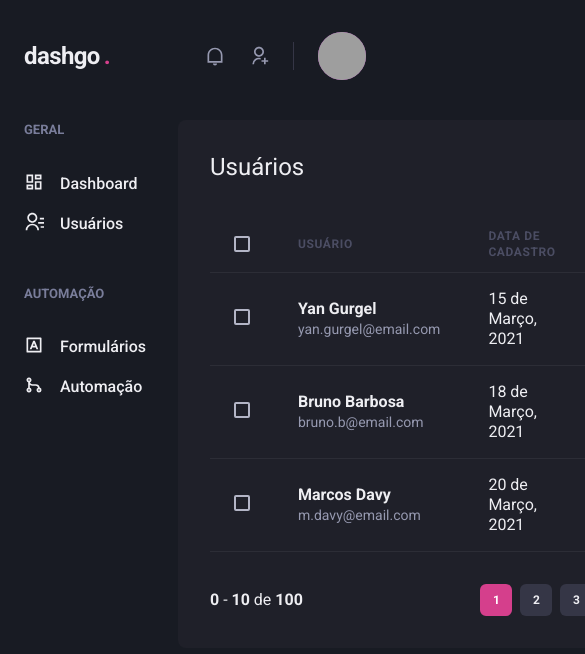
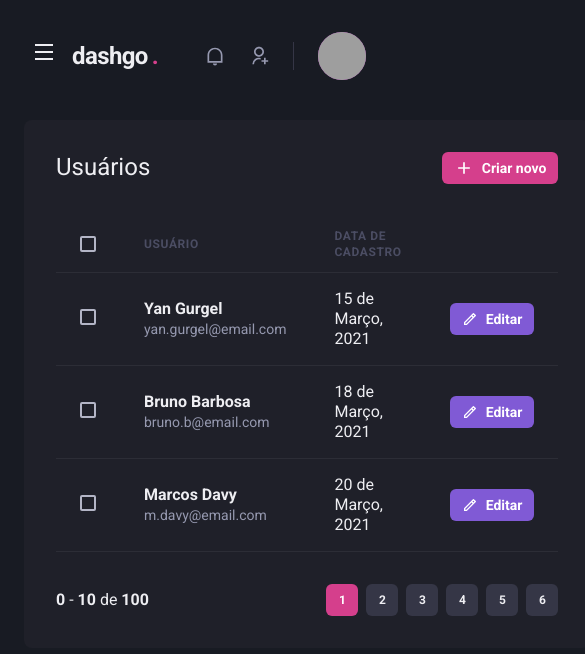
Before and after one commit to Yan-Gurgel/dashgo, a Next.js app: page /users in a window 390 px wide. Shown: the top 654 px of the page, 585 px wide, since content can reach past the window. Built offline with nearby package versions, Linux system fonts and the light colour scheme; grey boxes are pictures that could not be loaded.

Commit message:
Sidebar responsiva

```diff
--- a/src/components/Header/index.tsx
+++ b/src/components/Header/index.tsx
@@ -1,10 +1,16 @@
-import { Flex, useBreakpointValue } from '@chakra-ui/react'
+import { Flex, IconButton, useBreakpointValue, Icon } from '@chakra-ui/react'
+import { RiMenuLine } from 'react-icons/ri';
+import { useSidebarDrawer } from '../../contexts/SideBarDrawerContext';
 import { Logo } from './Logo';
 import { NotificationsNav } from './NotificationsNav';
 import { Profile } from './Profile'
 import { SeachBox } from './SearchBox';
 
 export function Header() {
+    const { onOpen } = useSidebarDrawer()
+
+
+
     //informação por padrão não visível, apenas visível a partir do tamanho lg
     const isWideVersion = useBreakpointValue({
         base: false,
@@ -23,6 +29,19 @@
             align="center"
         >
 
+            {!isWideVersion && (
+                <IconButton
+                    aria-label="Open navigation"
+                    icon={<Icon as={RiMenuLine} />}
+                    fontSize="24"
+                    variant="unstyled"
+                    onClick={onOpen}
+                    mr="2"
+                >
+
+                </IconButton>
+            )}
+
 
             <Logo />
 
--- /dev/null
+++ b/src/components/Sidebar/SideBarNav.tsx
@@ -0,0 +1,22 @@
+import { Stack } from '@chakra-ui/react';
+import { RiContactsLine, RiDashboardLine, RiGitMergeLine, RiInputMethodLine } from 'react-icons/ri';
+
+import { NavLink } from './NavLink';
+import { NavSection } from './NavSection';
+
+export function SideBarNav() {
+    return (
+        <Stack spacing="12" align="flex-start">
+
+                <NavSection title="GERAL">
+                    <NavLink icon={RiDashboardLine}>Dashboard</NavLink>
+                    <NavLink icon={RiContactsLine}>Usuários</NavLink>
+                </NavSection>
+
+                <NavSection title="AUTOMAÇÃO">
+                    <NavLink icon={RiInputMethodLine}>Formulários</NavLink>
+                    <NavLink icon={RiGitMergeLine}>Automação</NavLink>
+                </NavSection>
+            </Stack>
+    );
+}
--- a/src/components/Sidebar/index.tsx
+++ b/src/components/Sidebar/index.tsx
@@ -1,25 +1,39 @@
-import { Box, Icon, Link, Stack, Text } from '@chakra-ui/react';
-import { RiContactsLine, RiDashboardLine, RiGitMergeLine, RiInputMethodLine } from 'react-icons/ri';
+import { Box, Drawer, DrawerBody, DrawerCloseButton, DrawerContent, DrawerHeader, DrawerOverlay, useBreakpointValue } from '@chakra-ui/react';
+import { useSidebarDrawer } from '../../contexts/SideBarDrawerContext';
 
-import { NavLink } from './NavLink';
-import { NavSection } from './NavSection';
+import { SideBarNav } from './SideBarNav';
+
+export function Sidebar() {
+    const {isOpen, onClose} = useSidebarDrawer()
 
 
-export function Sidebar() {
+    const isDrawerSideBar = useBreakpointValue({
+        base: true,
+        lg: false,
+    })
+
+    if (isDrawerSideBar) {
+        return (
+            <Drawer isOpen={isOpen} placement="left" onClose={(onClose)}>
+                <DrawerOverlay>
+                    <DrawerContent bg="gray.800" p="4">
+                        <DrawerCloseButton mt="6"/>
+                        <DrawerHeader>Navegação</DrawerHeader>
+
+                        <DrawerBody>
+                            <SideBarNav />
+                        </DrawerBody>
+                    </DrawerContent>
+                </DrawerOverlay>
+            </Drawer>
+        )
+    }
+
+
+
     return (
         <Box as="aside" w="64" mr="8">
-            <Stack spacing="12" align="flex-start">
-
-                <NavSection title="GERAL">
-                    <NavLink icon={RiDashboardLine}>Dashboard</NavLink>
-                    <NavLink icon={RiContactsLine}>Usuários</NavLink>
-                </NavSection>
-
-                <NavSection title="AUTOMAÇÃO">
-                    <NavLink icon={RiInputMethodLine}>Formulários</NavLink>
-                    <NavLink icon={RiGitMergeLine}>Automação</NavLink>
-                </NavSection>
-            </Stack>
+            <SideBarNav />
         </Box>
     );
 }
--- /dev/null
+++ b/src/contexts/SideBarDrawerContext.tsx
@@ -0,0 +1,31 @@
+import { createContext, ReactNode, useContext, useEffect } from "react";
+import { useDisclosure, UseDisclosureReturn } from "@chakra-ui/react";
+import { useRouter } from "next/router";
+
+interface SidebarDrawerContextProviderProps {
+    children: ReactNode
+}
+
+type SidebarDrawerContextData = UseDisclosureReturn
+
+const SidebarDrawerContext = createContext({} as SidebarDrawerContextData);
+
+export function SideBarDrawerProvider({ children }: SidebarDrawerContextProviderProps) {
+    const disclousure = useDisclosure()
+    const router = useRouter()
+
+
+    /*Fecha a Sidebar sempre que troca de rota */
+    useEffect(()=>{
+        disclousure.onClose()
+    },[router.asPath])
+
+
+    return (
+        <SidebarDrawerContext.Provider value={disclousure}>
+            {children}
+        </SidebarDrawerContext.Provider>
+    );
+}
+
+export const useSidebarDrawer = () => useContext(SidebarDrawerContext)
--- a/src/pages/_app.tsx
+++ b/src/pages/_app.tsx
@@ -1,11 +1,14 @@
 import { AppProps } from 'next/app'
 import { ChakraProvider } from '@chakra-ui/react'
 import { theme } from '../styles/theme'
+import { SideBarDrawerProvider } from '../contexts/SideBarDrawerContext'
 
 function MyApp({ Component, pageProps }: AppProps) {
   return (
   <ChakraProvider theme={theme}>
+    <SideBarDrawerProvider>
   <Component {...pageProps} />
+  </SideBarDrawerProvider>
   </ChakraProvider>
   )
 }
```
